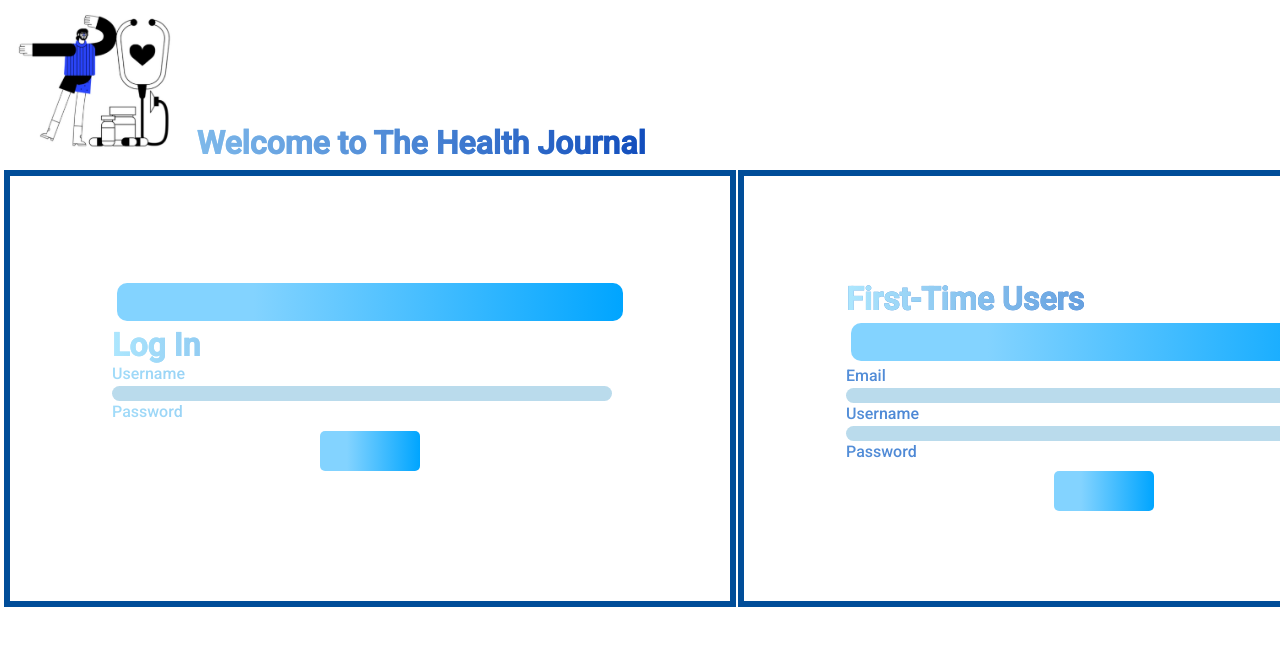
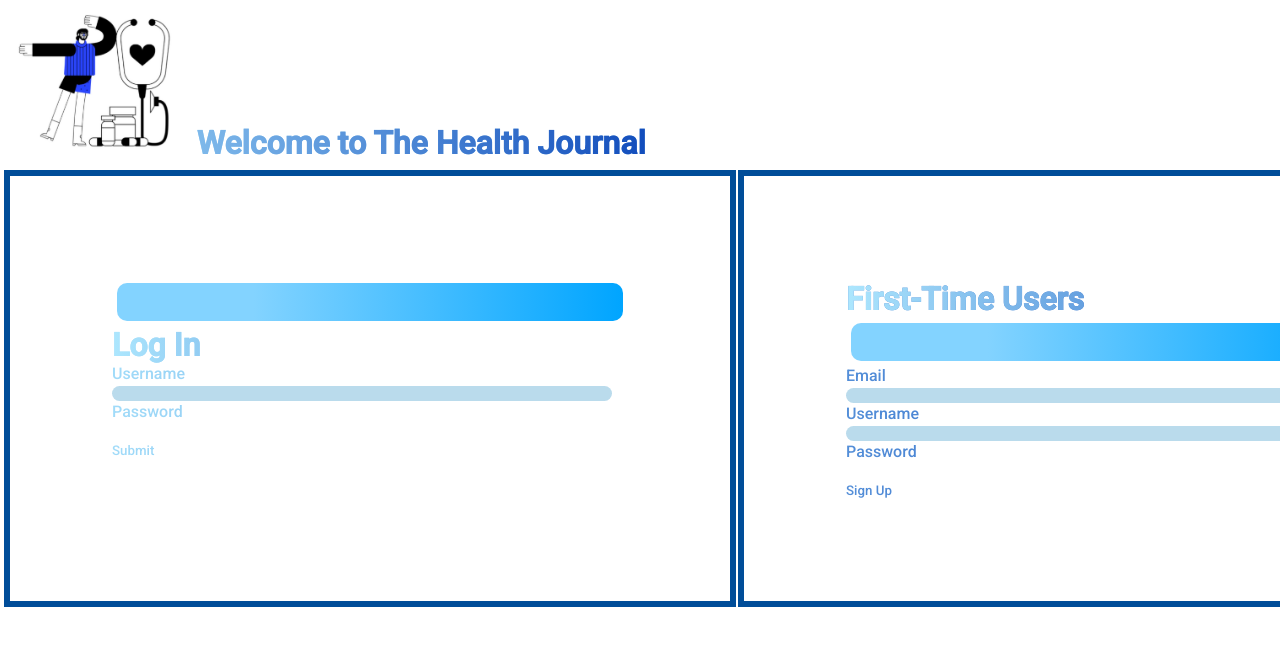
Before and after one commit to comp426-2022-spring/a99-porrima, a React (Create React App) app in the folder porrima-app/: page /account in a window 1280 px wide. Shown: the top 646 px of the page. Built offline with nearby package versions, Linux system fonts and the light colour scheme.

Commit message:
account css fix

```diff
--- a/porrima-app/src/components/Account/account.css
+++ b/porrima-app/src/components/Account/account.css
@@ -37,7 +37,7 @@ h2 {
   text-align: center;
 }
 
-button {
+.d-button, .update-button {
   color: white;
   background: linear-gradient(
     90deg,
--- a/porrima-app/src/components/Account/account.js
+++ b/porrima-app/src/components/Account/account.js
@@ -78,7 +78,7 @@ function Account() {
       <h2>Email</h2>
       <div id="email" className="email"></div>
       <div className="delete-button">
-        <button onClick={deleteAccount}>Delete Account</button>
+        <button className="d-button"onClick={deleteAccount}>Delete Account</button>
       </div>
       <div className="update-info">
         <h2>Update Account Info</h2>
```
Also changed, not shown: 1 other file (tests, documents, lock files or other folders).
